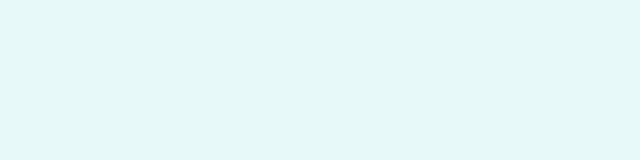
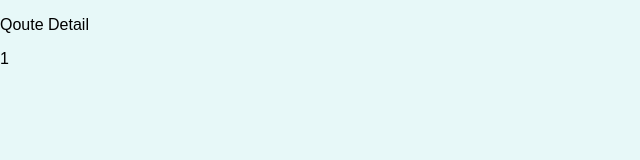
Before and after one commit to abdallah-alaff96/Great-Quotes, a JavaScript app: page /quotes/1 in a window 1280 px wide. Shown: the top 160 px of the page, without its empty margins (0-640 px from the left). Built offline with nearby package versions, Linux system fonts and the light colour scheme.

Commit message:
adding main Route code

```diff
--- a/src/App.js
+++ b/src/App.js
@@ -1,7 +1,22 @@
+import { Route, Switch } from "react-router-dom";
+import AllQuotes from "./pages/AllQuotes";
+import NewQoute from "./pages/NewQuote";
+import QuoteDetail from "./pages/QuoteDetail";
+
 function App() {
   return (
     <div>
-
+      <Switch>
+        <Route path="/quotes" exact>
+          <AllQuotes />
+        </Route>
+        <Route path="/quotes/:quoteId">
+          <QuoteDetail />
+        </Route>
+        <Route path="/new-quote">
+          <NewQoute />
+        </Route>
+      </Switch>
     </div>
   );
 }
--- a/src/index.js
+++ b/src/index.js
@@ -1,6 +1,11 @@
-import ReactDOM from 'react-dom';
+import ReactDOM from "react-dom";
+import { BrowserRouter } from "react-router-dom";
+import "./index.css";
+import App from "./App";
 
-import './index.css';
-import App from './App';
-
-ReactDOM.render(<App />, document.getElementById('root'));
+ReactDOM.render(
+  <BrowserRouter>
+    <App />
+  </BrowserRouter>,
+  document.getElementById("root")
+);
--- /dev/null
+++ b/src/pages/AllQuotes.js
@@ -0,0 +1,9 @@
+const AllQuotes = () => {
+  return (
+    <div>
+      <p>All Quotes</p>
+    </div>
+  );
+};
+
+export default AllQuotes;
--- /dev/null
+++ b/src/pages/NewQuote.js
@@ -0,0 +1,9 @@
+const NewQoute = () => {
+  return (
+    <div>
+      <p>Add Quote</p>
+    </div>
+  );
+};
+
+export default NewQoute;
--- /dev/null
+++ b/src/pages/QuoteDetail.js
@@ -0,0 +1,14 @@
+import { useParams } from "react-router-dom";
+
+const QuoteDetail = () => {
+  const params = useParams();
+  console.log(params);
+  return (
+    <div>
+      <p>Qoute Detail</p>
+      <p>{params.quoteId}</p>
+    </div>
+  );
+};
+
+export default QuoteDetail;
```
Also changed, not shown: 1 other file (tests, documents, lock files or other folders).
